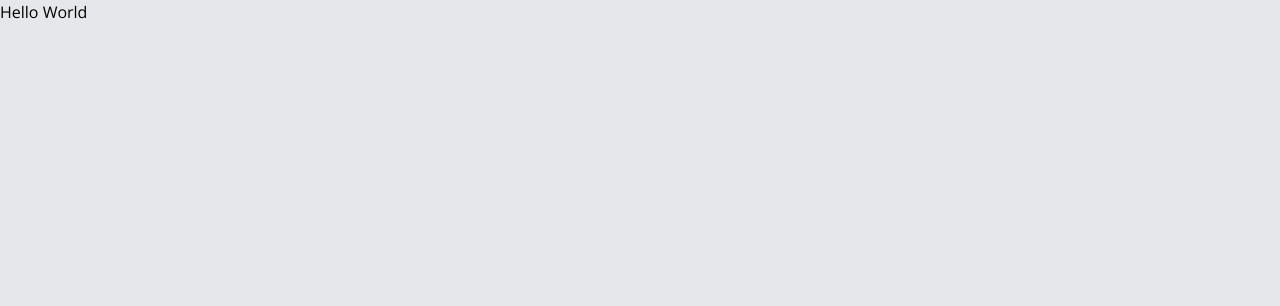
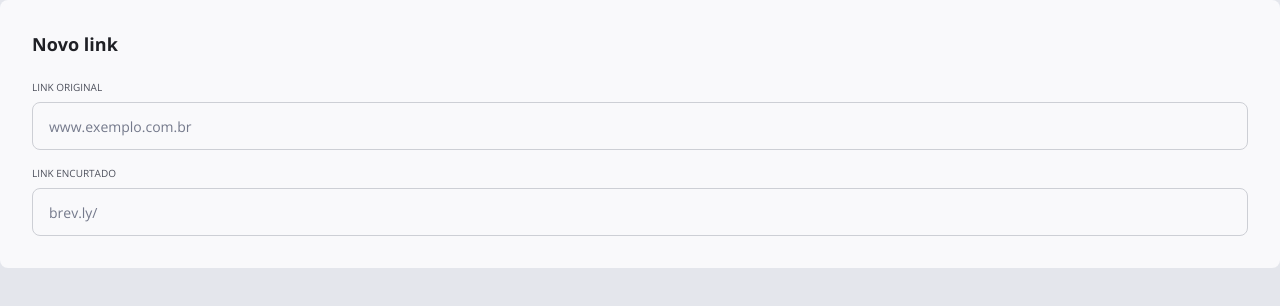
Before and after one commit to felipeisa/brevly, a React (Vite) app in the folder web/: page / in a window 1280 px wide. Shown: the top 306 px of the page. Built offline with nearby package versions, Linux system fonts and the light colour scheme.

Commit message:
new: form novo link

```diff
--- a/web/package.json
+++ b/web/package.json
@@ -16,6 +16,7 @@
     "tailwindcss": "^4.3.3"
   },
   "devDependencies": {
+    "@biomejs/biome": "^2.5.14",
     "@eslint/js": "^10.0.1",
     "@types/node": "^24.13.3",
     "@types/react": "^19.2.18",
--- a/web/src/app.tsx
+++ b/web/src/app.tsx
@@ -1,6 +1,10 @@
+import { CreateLinkForm } from "./components/create-link-form";
+
 export function App() {
 
   return (
-    <h1>Hello World</h1>
+    <main>
+      <CreateLinkForm />
+    </main>
   )
 }
--- /dev/null
+++ b/web/src/components/create-link-form.tsx
@@ -0,0 +1,25 @@
+import { InputField } from './input-field'
+
+export function CreateLinkForm() {
+  return (
+    <div className="flex w-full flex-col items-start gap-6 rounded-lg bg-gray-100 p-8">
+      <h2 className="text-lg font-bold leading-6 text-gray-600">Novo link</h2>
+      <form className="flex w-full flex-sol gap-6">
+        <div className="flex w-full flex-col gap-4">
+          <InputField
+            id="original-url"
+            label="LINK ORIGINAL"
+            placeholder="www.exemplo.com.br"
+            type="url"
+          />
+          <InputField
+            id="short-url"
+            label="LINK ENCURTADO"
+            placeholder="brev.ly/"
+            type="url"
+          />
+        </div>
+      </form>
+    </div>
+  )
+}
--- /dev/null
+++ b/web/src/components/input-field.tsx
@@ -0,0 +1,30 @@
+type InputProps = {
+  id: string
+  label: string
+  placeholder: string
+  type?: string
+}
+
+export function InputField({
+  id,
+  label,
+  placeholder,
+  type = 'text',
+}: InputProps) {
+  return (
+    <div className="flex w-full flex-col gap-2 gray-500">
+      <label
+        htmlFor={id}
+        className="text-[10px] leading-3.5 font-normal uppercase text-gray-500"
+      >
+        {label}
+      </label>
+      <input
+        id={id}
+        type={type}
+        placeholder={placeholder}
+        className="h-12 w-full rounded-lg border border-gray-300 px-4 text-sm leading-4.5 placeholder:text-gray-400"
+      />
+    </div>
+  )
+}
--- a/web/src/index.css
+++ b/web/src/index.css
@@ -2,4 +2,10 @@
 
 @theme {
     --font-sans: "Open Sans", ui-sans-serif, system-ui, sans-serif;
+    --color-gray-100: #f9f9fb;
+    --color-gray-200: #e4e6ec;
+    --color-gray-300: #cdcfd5;
+    --color-gray-400: #74798b;
+    --color-gray-500: #4d505c;
+    --color-gray-600: #1f2025;
 }
```
Also changed, not shown: 1 other file (tests, documents, lock files or other folders).
